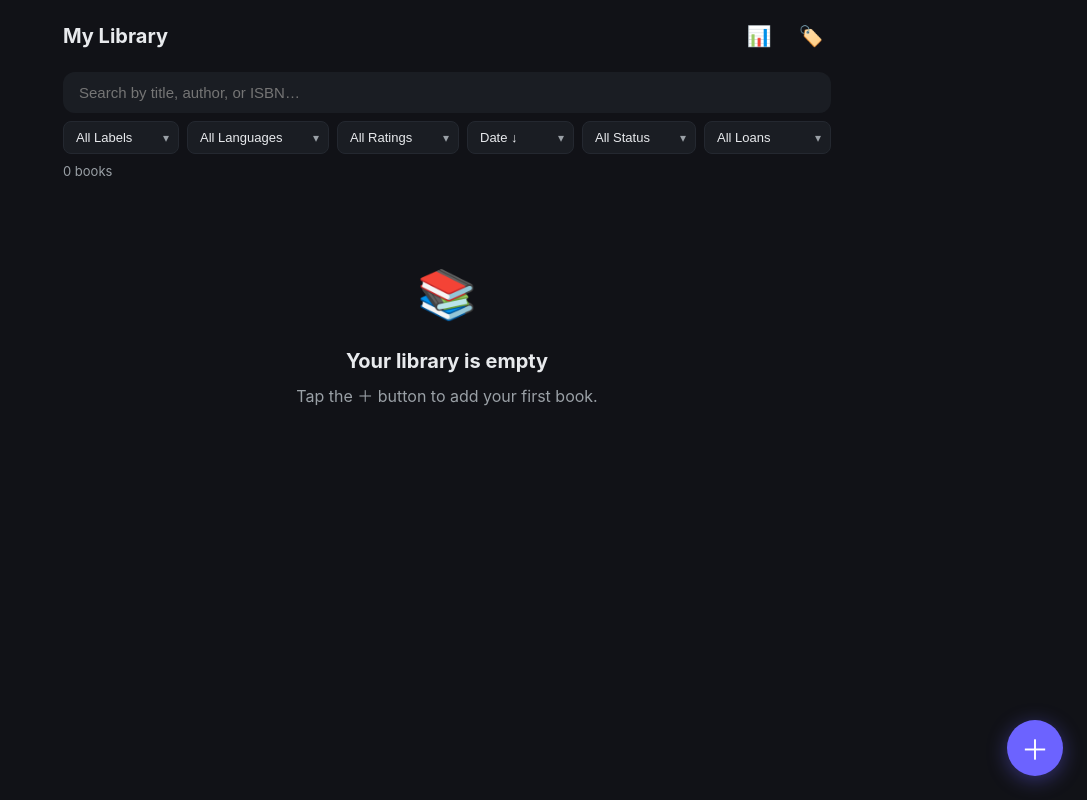
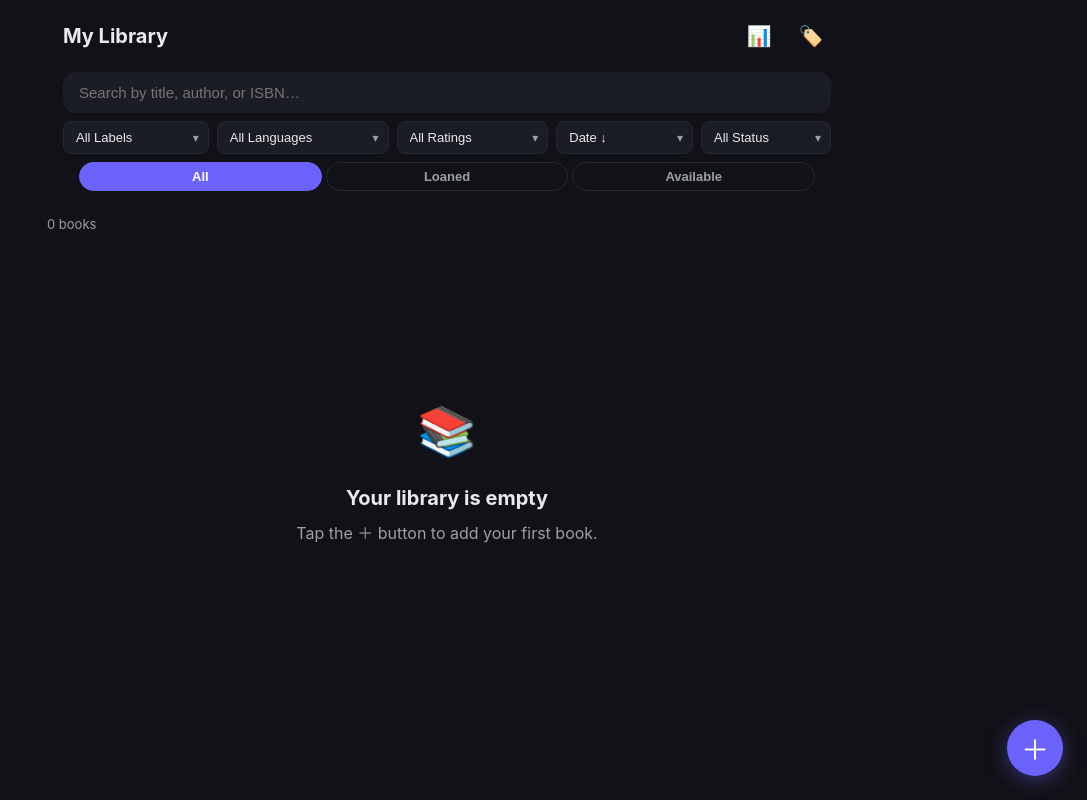
Before and after one commit to SreekeshOkky/myLib, a website built with Vite: page index.html in a window 1280 px wide. Shown: the whole page, without its empty margins (193-1280 px from the left). Built offline with nearby package versions, Linux system fonts and the light colour scheme.

Commit message:
Replace loan filter dropdown with pill tabs (All / Loaned / Available)

```diff
--- a/src/main.js
+++ b/src/main.js
@@ -10,6 +10,7 @@ let allBooks = []
 let allLabels = []
 let currentRoute = ''
 let activeAuthor = ''
+let activeLoan = ''
 
 function navigate(path) {
   history.pushState(null, '', '#' + (path || '/'))
@@ -98,7 +99,6 @@ function renderHome(books, labels) {
   const activeLang = $('#lang-filter')?.value || ''
   const activeRating = Number($('#rating-filter')?.value) || 0
   const activeStatus = $('#status-filter')?.value || ''
-  const activeLoan = $('#loan-filter')?.value || ''
   const activeSort = $('#sort-filter')?.value || 'date-new'
 
   let filtered = books
@@ -198,13 +198,12 @@ function renderHome(books, labels) {
               <option value="finished" ${activeStatus === 'finished' ? 'selected' : ''}>Finished</option>
             </select>
           </div>
-          <div class="select-wrap filter-loan">
-            <select id="loan-filter">
-              <option value="">All Loans</option>
-              <option value="loaned" ${activeLoan === 'loaned' ? 'selected' : ''}>Loaned Out</option>
-              <option value="available" ${activeLoan === 'available' ? 'selected' : ''}>Available</option>
-            </select>
-          </div>
+        </div>
+        <div class="loan-tabs">
+          <button class="loan-tab ${!activeLoan ? 'active' : ''}" data-loan="">All</button>
+          <button class="loan-tab ${activeLoan === 'loaned' ? 'active' : ''}" data-loan="loaned">Loaned</button>
+          <button class="loan-tab ${activeLoan === 'available' ? 'active' : ''}" data-loan="available">Available</button>
+        </div>
         </div>
         <span class="book-count">${sorted.length} book${sorted.length !== 1 ? 's' : ''}</span>
       </div>
@@ -269,6 +268,14 @@ function attachHomeEvents() {
     navigate('/')
   })
 
+  $$('.loan-tab').forEach((tab) => {
+    tab.addEventListener('click', () => {
+      activeLoan = tab.dataset.loan
+      $$('.loan-tab').forEach((t) => t.classList.toggle('active', t.dataset.loan === activeLoan))
+      updateBookGrid()
+    })
+  })
+
   attachCardEditButtons()
 }
 
@@ -291,7 +298,6 @@ async function updateBookGrid() {
   const activeLang = $('#lang-filter')?.value || ''
   const activeRating = Number($('#rating-filter')?.value) || 0
   const activeStatus = $('#status-filter')?.value || ''
-  const activeLoan = $('#loan-filter')?.value || ''
   const activeSort = $('#sort-filter')?.value || 'date-new'
 
   let filtered = allBooks
--- a/src/styles.css
+++ b/src/styles.css
@@ -1077,10 +1077,37 @@ body {
   font-size: 0.875rem;
 }
 
-/* ───── Loan filter ───── */
+/* ───── Loan Tabs ───── */
 
-.filter-loan {
-  max-width: 130px;
+.loan-tabs {
+  display: flex;
+  gap: 4px;
+  padding: 0 16px 8px;
+}
+
+.loan-tab {
+  flex: 1;
+  padding: 6px 12px;
+  border: 1px solid var(--surface2);
+  border-radius: 100px;
+  background: transparent;
+  color: var(--text-secondary);
+  font-size: 0.8125rem;
+  font-weight: 600;
+  cursor: pointer;
+  transition: background 0.2s, color 0.2s, border-color 0.2s;
+  text-align: center;
+}
+
+.loan-tab:hover {
+  background: var(--surface2);
+  color: var(--text);
+}
+
+.loan-tab.active {
+  background: var(--primary);
+  color: #fff;
+  border-color: var(--primary);
 }
 
 /* ───── Modal ───── */
```
